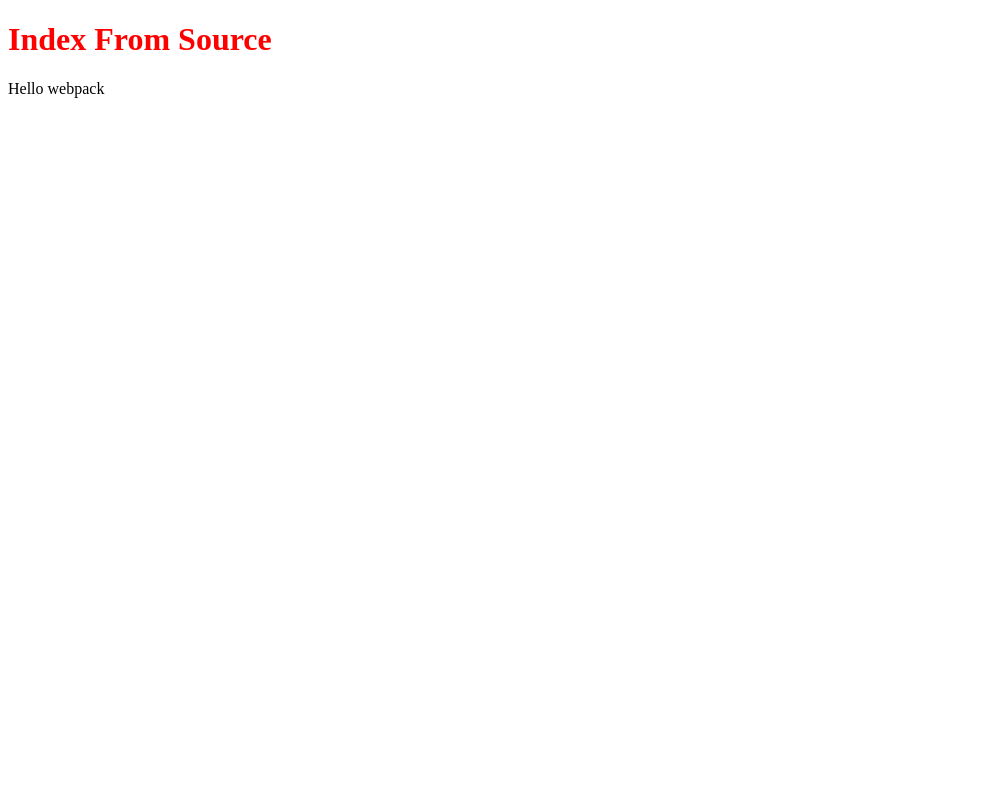
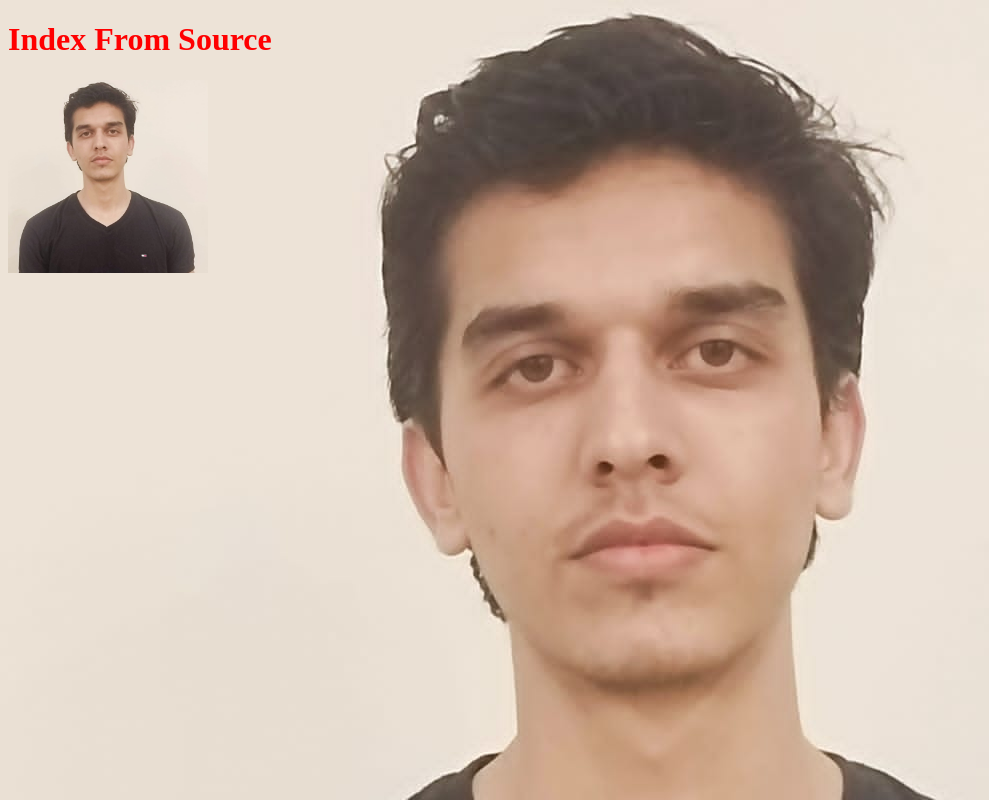
Before and after one commit to hamidazim321/Webpack-Boilerplate, a website built with webpack: page dist/index.html in a window 1280 px wide. Shown: the whole page, without its empty margins (0-989 px from the left). Built offline with nearby package versions, Linux system fonts and the light colour scheme.

Commit message:
Load Images and fonts in Webpack Config

```diff
--- a/src/index.js
+++ b/src/index.js
@@ -1,10 +1,11 @@
 import _ from 'lodash'
 import './style.css'
+import Headshot from'./Headshot.jpg'
 function component() {
-  const element = document.createElement('div');
+  const element = document.createElement('img');
 
   // Lodash, now imported by this script
-  element.innerHTML = _.join(['Hello', 'webpack'], ' ');
+  element.src = Headshot
 
   return element;
 }
--- a/src/style.css
+++ b/src/style.css
@@ -1,3 +1,11 @@
 h1 {
   color: red;
 }
+
+img {
+  width: 200px;
+}
+
+body {
+  background-image: url('./HeadShot.jpg');
+}
--- a/webpack.config.js
+++ b/webpack.config.js
@@ -19,6 +19,14 @@ module.exports = {
         test: /\.css$/i,
         use: ['style-loader', 'css-loader'],
       },
+      {
+        test: /\.(png|svg|jpg|jpeg|gif)$/i,
+        type: 'asset/resource',
+      },
+      {
+        test: /\.(woff|woff2|eot|ttf|otf)$/i,
+        type: 'asset/resource',
+      },
     ],
   },
 };
```
Also changed, not shown: dist/778cba029cbdf51ba2c1.jpg (added), dist/main.js, src/HeadShot.jpg (added).
